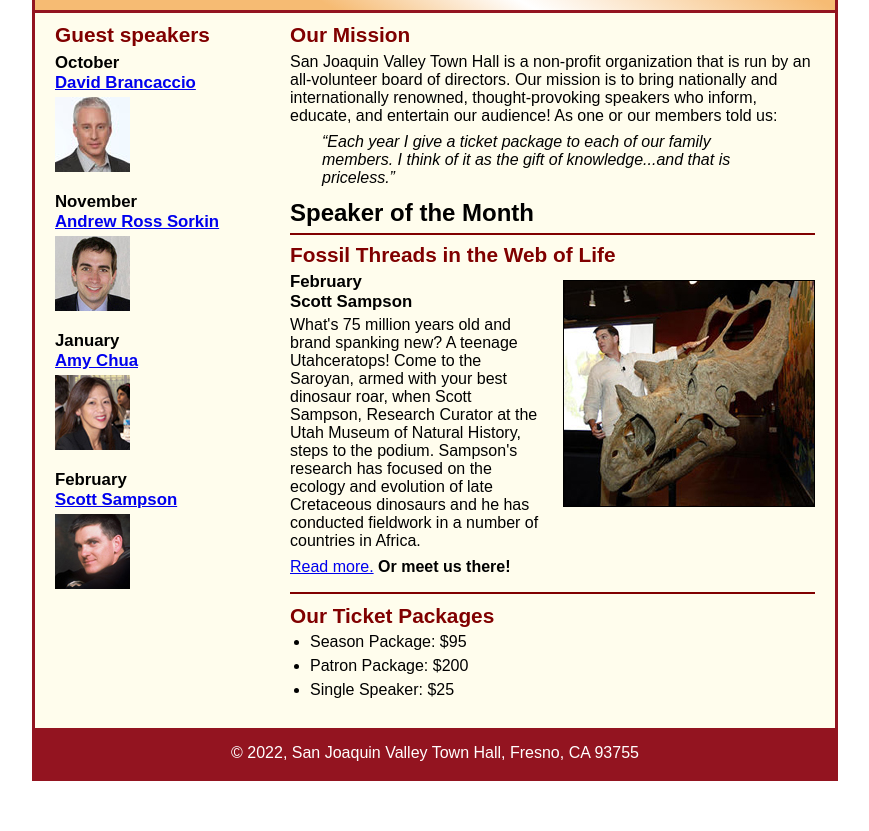
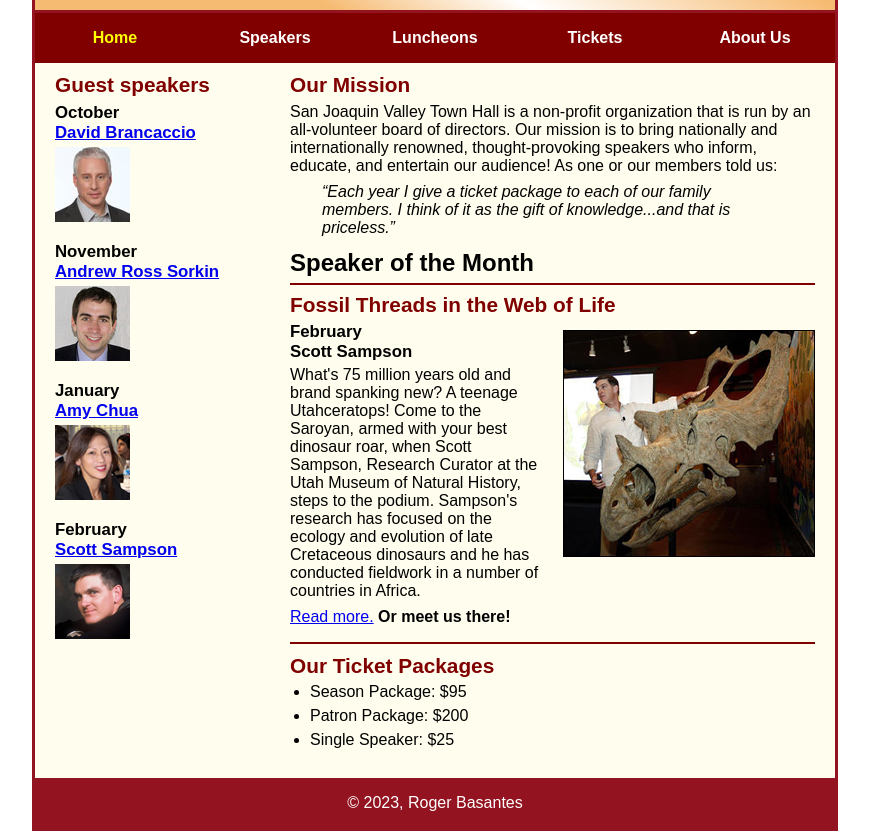
Before and after one commit to rogb1/A09, a plain HTML site: page index.html in a window 1280 px wide. Shown: the part 110-941 px from the top of the page, without its empty margins (205-1074 px from the left). Before the commit the page ends 891 px from the top, so only its background shows below. Drawn offline with Linux system fonts and the light colour scheme.

Commit message:
Update and rename c7_index.html to index.html

```diff
--- a/c7_index.html
+++ b/index.html
@@ -14,6 +14,22 @@
 		<h2>San Joaquin Valley Town Hall</h2>
 		<h3>Celebrating our <span class="shadow">75<sup>th</sup></span> Year</h3>
 	</header>
+	<nav id="nav_menu">
+		<ul>
+			<li><a href="#" class="current">Home</a></li>
+			<li><a href="#">Speakers</a></li>
+			<li><a href="#">Luncheons</a></li>
+			<li><a href="#">Tickets</a></li>
+			<li><a href="#">About Us</a>
+				<ul>
+					<li><a href="#">Our History</a></li>
+					<li><a href="#">Board of Directors</a></li>
+					<li><a href="#">Past Speakers</a></li>
+					<li><a href="#">Contact Information</a></li>
+				</ul>
+			</li>
+		</ul>
+	</nav>
 	<main>
 		<section>
 			<h2>Our Mission</h2>
@@ -58,7 +74,7 @@
 		</aside>
 	</main>
 	<footer>
-		<p>&copy; 2022, San Joaquin Valley Town Hall, Fresno, CA 93755</p>
+		<p>&copy; 2023, Roger Basantes</p>
 	</footer>
 </body>
 </html>
```
